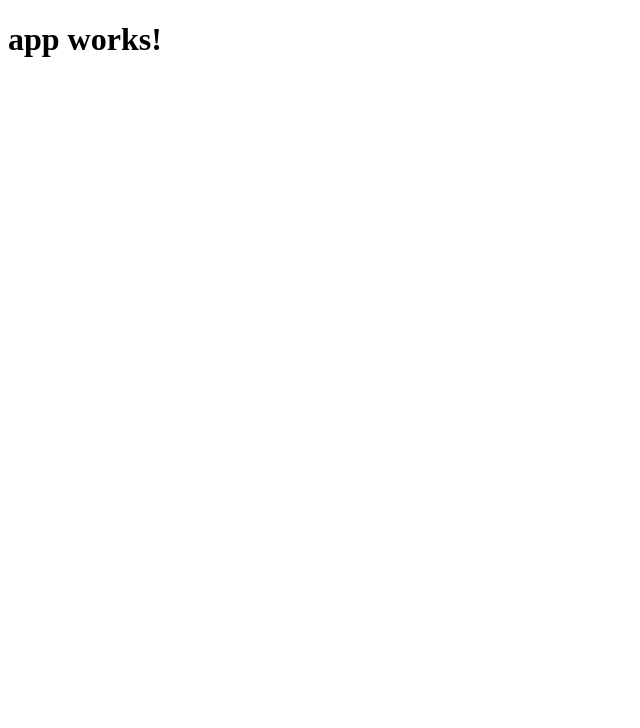
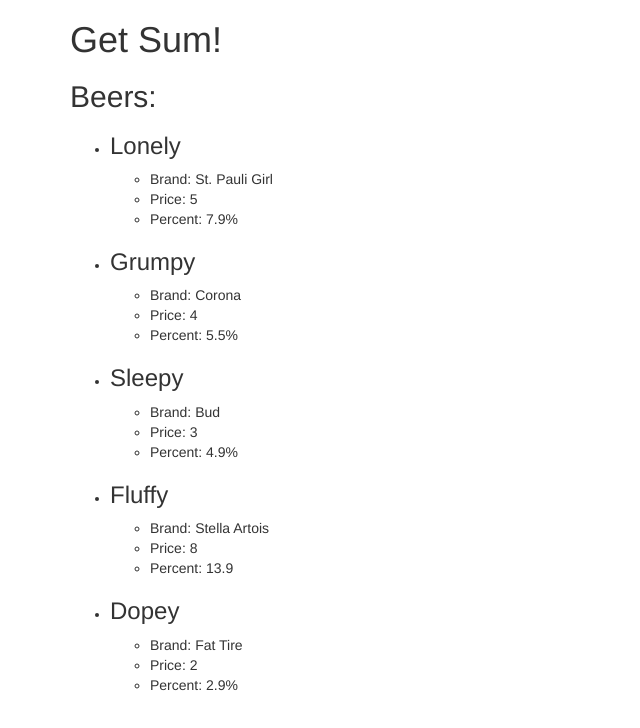
Before and after one commit to danlauby/tap-room, an Angular app: page / in a window 1280 px wide. Shown: the top 728 px of the page, without its empty margins (0-640 px from the left). Built offline with nearby package versions, Linux system fonts and the light colour scheme.

Commit message:
add an unordered list of 5 beers

```diff
--- a/src/app/app.component.html
+++ b/src/app/app.component.html
@@ -1,3 +1,15 @@
-<h1>
-  {{title}}
-</h1>
+<div class="container">
+    <h1>
+      {{title}}
+    </h1>
+    <h2>Beers:</h2>
+    <ul>
+      <li *ngFor="let beer of beers"><h3>{{beer.name}}</h3>
+        <ul>
+          <li>Brand: {{beer.brand}}</li>
+          <li>Price: {{beer.price}}</li>
+          <li>Percent: {{beer.percent}}</li>
+        </ul>
+      </li>
+    </ul>
+</div>
--- a/src/app/app.component.ts
+++ b/src/app/app.component.ts
@@ -6,5 +6,18 @@
   styleUrls: ['./app.component.css']
 })
 export class AppComponent {
-  title = 'app works!';
+  title = 'Get Sum!';
+  beers: Beer[] = [
+    new Beer('Lonely', 'St. Pauli Girl', 5, '7.9%'),
+    new Beer('Grumpy', 'Corona', 4, '5.5%'),
+    new Beer('Sleepy', 'Bud', 3, '4.9%'),
+    new Beer('Fluffy', 'Stella Artois', 8, '13.9'),
+    new Beer('Dopey', 'Fat Tire', 2, '2.9%'),
+  ];
+
 }
+
+export class Beer {
+  public done: boolean = false;
+  constructor(public name: string, public brand: string, public price: number, public percent: string) { }
+}
--- a/src/index.html
+++ b/src/index.html
@@ -4,11 +4,12 @@
   <meta charset="utf-8">
   <title>TapRoom</title>
   <base href="/">
+  <link href="https://maxcdn.bootstrapcdn.com/bootstrap/3.3.7/css/bootstrap.min.css" rel="stylesheet" integrity="sha384-BVYiiSIFeK1dGmJRAkycuHAHRg32OmUcww7on3RYdg4Va+PmSTsz/K68vbdEjh4u" crossorigin="anonymous">
 
   <meta name="viewport" content="width=device-width, initial-scale=1">
   <link rel="icon" type="image/x-icon" href="favicon.ico">
 </head>
 <body>
-  <app-root>Loading...</app-root>
+  <app-root>Dude it's broken....fix it!</app-root>
 </body>
 </html>
```
Also changed, not shown: bower.json (added, +20 -0 lines).
